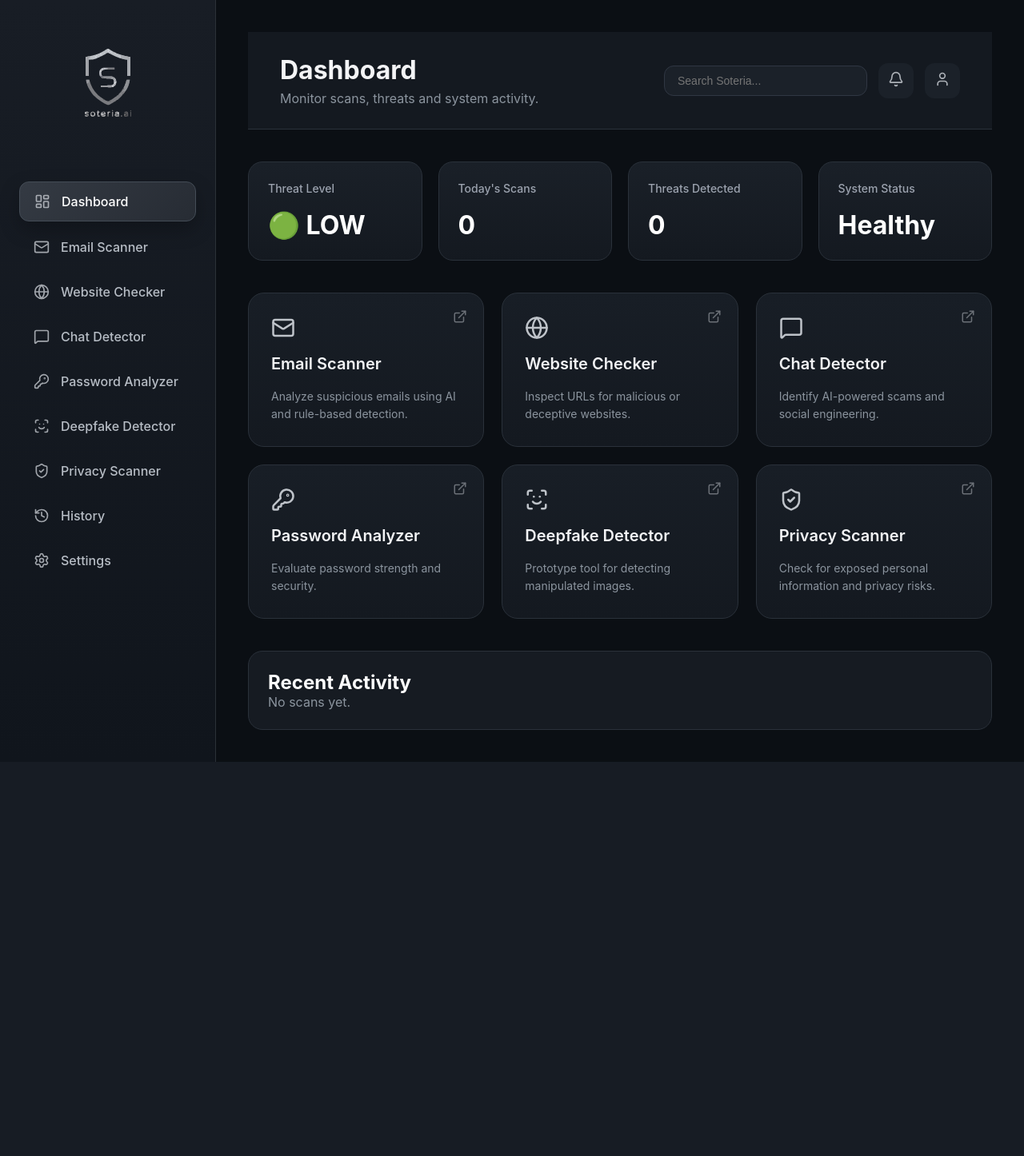
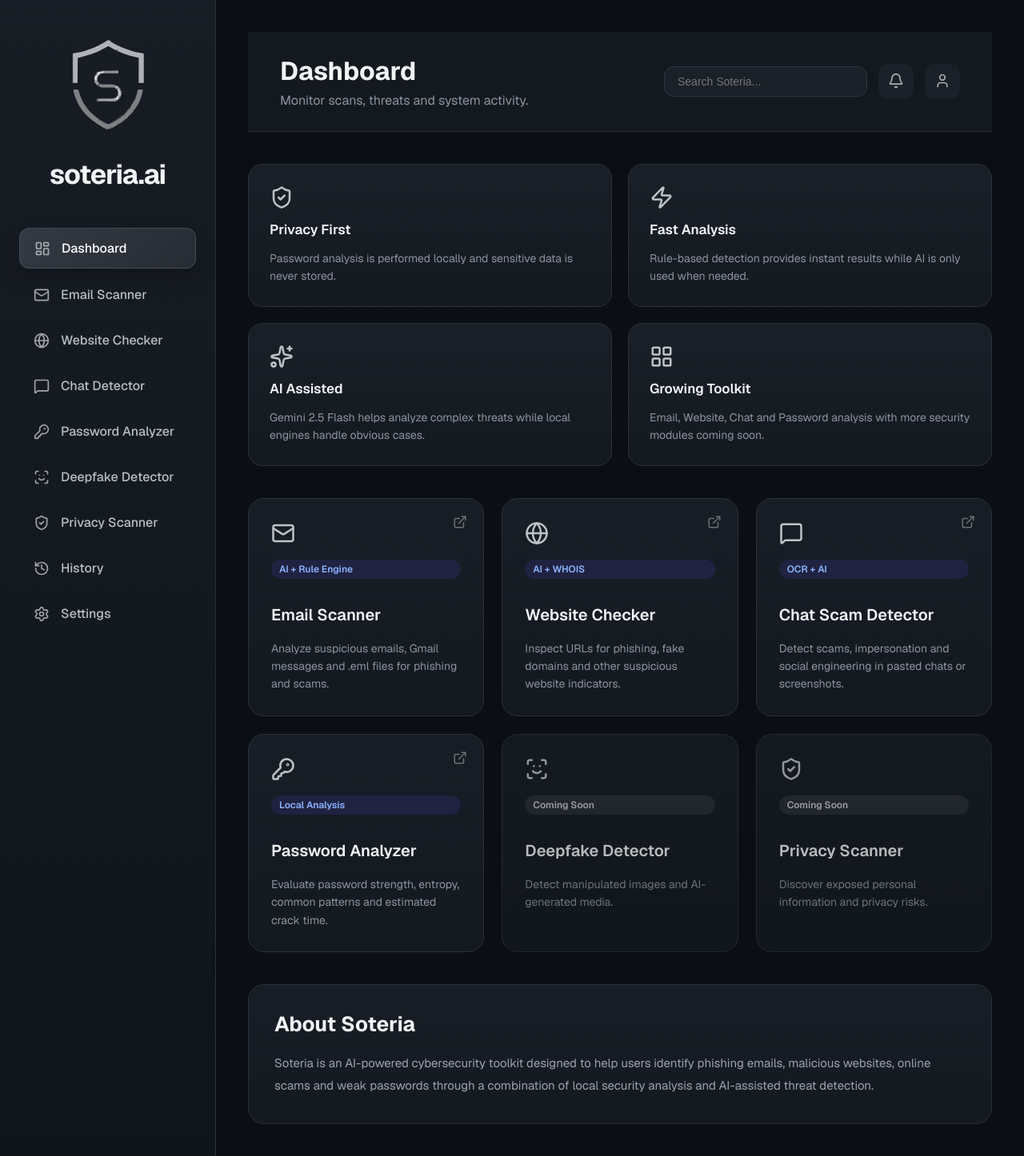
Before and after one commit to f1ygh0n/Soteria, a Flask app: page / in a window 1280 px wide. Shown: the whole page at 80% size. Before the commit the page ends 953 px from the top, so only its background shows below. Run offline with Flask 3, Linux system fonts and the light colour scheme.

Commit message:
Added Password Analyzer to route & UI Improvements

```diff
--- a/app.py
+++ b/app.py
@@ -21,6 +21,7 @@ from routes.gmail import gmail_bp
 from routes.website import website_bp
 from routes.search import search_bp
 from routes.chat import chat_bp
+from routes.password import password_bp
 
 app.register_blueprint(home_bp)
 app.register_blueprint(email_bp)
@@ -28,6 +29,7 @@ app.register_blueprint(gmail_bp)
 app.register_blueprint(website_bp)
 app.register_blueprint(search_bp)
 app.register_blueprint(chat_bp)
+app.register_blueprint(password_bp)
 
 if __name__ == "__main__":
     app.run(debug=True)
--- a/routes/search.py
+++ b/routes/search.py
@@ -29,9 +29,9 @@ PAGES = [
     },
     {
         "name": "Password Analyzer",
-        "description": "Coming Soon",
+        "description": "Analyze password strength without storing or transmitting your password.",
         "keywords": ["password"],
-        "url": "#"
+        "url": "/password"
     },
     {
         "name": "Deepfake Detector",
--- a/static/css/dashboard.css
+++ b/static/css/dashboard.css
@@ -21,30 +21,42 @@
     flex-direction:column;
 }
 
-.logo{
-    margin-bottom:50px;
+.logo {
+
+    display: flex;
+
+    flex-direction: column;
+
+    align-items: center;
+
+    justify-content: center;
+
+    gap: 14px;
+
+    margin-bottom: 50px;
+
 }
 
-.logo h1{
+.logo h1 {
 
-    margin:0;
+    margin: 0;
 
-    font-size:34px;
+    font-size: 34px;
 
-    font-weight:700;
+    font-weight: 700;
 
-    color:#F3F4F6;
+    color: #F3F4F6;
 
-    letter-spacing:-1px;
+    letter-spacing: -1px;
+
 }
 
-.logo p{
+.logo img {
 
-    margin-top:6px;
+    width: 90px;
 
-    color:#8B949E;
+    height: auto;
 
-    font-size:14px;
 }
 
 .navigation{
@@ -135,57 +147,72 @@
 
     display:grid;
 
-    grid-template-columns:repeat(4,1fr);
+    grid-template-columns:repeat(2,1fr);
 
     gap:20px;
 
     margin-bottom:40px;
 }
 
-.card{
+.card {
 
-    background:linear-gradient(
+    background: linear-gradient(
         180deg,
         #1A2028,
         #141920
     );
 
-    border:1px solid #2A313A;
+    border: 1px solid #2A313A;
+    border-radius: 18px;
 
-    border-radius:18px;
+    padding: 26px;
 
-    padding:24px;
+    display: flex;
+    flex-direction: column;
+    gap: 14px;
 
-    transition:.25s;
+    transition: .25s;
+
 }
 
-.card:hover{
+.card:hover {
 
-    transform:translateY(-4px);
+    transform: translateY(-4px);
+    border-color: #4B5563;
 
-    border-color:#4B5563;
 }
 
-.card h3{
+.card h3 {
 
-    color:#9CA3AF;
+    margin: 0;
 
-    margin:0;
+    color: #F3F4F6;
 
-    font-size:14px;
+    font-size: 17px;
+    font-weight: 600;
 
-    font-weight:500;
 }
 
-.card h1{
+.card p {
 
-    margin-top:18px;
+    margin: 0;
 
-    color:white;
+    color: #8B949E;
 
-    font-size:32px;
+    font-size: 14px;
+    line-height: 1.6;
 
-    font-weight:700;
+}
+
+.card h1 {
+
+    margin: 6px 0 0;
+
+    color: white;
+
+    font-size: 34px;
+    font-weight: 700;
+
 }
 
 .modules{
@@ -248,27 +275,54 @@
 
 }
 
-.activity{
+.activity {
 
-    background:#161B22;
+    background: linear-gradient(
+        180deg,
+        #181E26,
+        #141920
+    );
 
-    border:1px solid #2A313A;
+    border: 1px solid #2A313A;
 
-    border-radius:18px;
+    border-radius: 20px;
 
-    padding:24px;
+    padding: 32px;
+
+    transition: .25s;
+
 }
 
-.activity h2{
+.activity:hover {
 
-    margin-top:0;
+    border-color: #4B5563;
 
-    color:white;
 }
 
-.activity p{
+.activity h2 {
 
-    color:#8B949E;
+    margin: 0 0 18px;
+
+    color: #F3F4F6;
+
+    font-size: 26px;
+
+    font-weight: 700;
+
+}
+
+.activity p {
+
+    margin: 0;
+
+    color: #9CA3AF;
+
+    font-size: 15px;
+
+    line-height: 1.9;
+
+    max-width: 900px;
+
 }
 
 .logo img{
@@ -757,3 +811,39 @@
     line-height: 1.7;
 
 }
+
+.module-badge {
+
+    display: inline-block;
+
+    margin-bottom: 14px;
+
+    padding: 4px 10px;
+
+    border-radius: 999px;
+
+    font-size: 12px;
+
+    font-weight: 600;
+
+    background: rgba(79, 70, 229, 0.15);
+
+    color: #8ab4ff;
+
+}
+
+.module-coming {
+
+    background: rgba(255,255,255,.08);
+
+    color: rgba(255,255,255,.75);
+
+}
+
+.disabled-module {
+
+    opacity: .75;
+
+    cursor: default;
+
+}
--- a/static/css/global.css
+++ b/static/css/global.css
@@ -9,7 +9,7 @@
 
 body{
 
-    font-family:'Inter',sans-serif;
+    font-family:'Geist', sans-serif;
 
     background:#0B0F14;
 
--- a/static/css/scanner.css
+++ b/static/css/scan.css
@@ -1314,3 +1314,80 @@
     flex: 0 0 240px;
 
 }
+.privacy-notice {
+
+    display: flex;
+
+    align-items: center;
+
+    gap: 16px;
+
+    margin-top: 20px;
+
+    margin-bottom: 20px;
+
+    padding: 18px 22px;
+
+    background: rgba(255, 255, 255, 0.03);
+
+    border: 1px solid rgba(255, 255, 255, 0.08);
+
+    border-left: 4px solid #4ade80;
+
+    border-radius: 14px;
+
+    transition: 0.2s ease;
+
+}
+
+.privacy-notice:hover {
+
+    background: rgba(255, 255, 255, 0.05);
+
+    border-color: rgba(255, 255, 255, 0.12);
+
+}
+
+.privacy-icon {
+
+    width: 34px;
+
+    height: 34px;
+
+    flex-shrink: 0;
+
+    opacity: 0.95;
+
+}
+
+.privacy-content {
+
+    display: flex;
+
+    flex-direction: column;
+
+}
+
+.privacy-content h4 {
+
+    margin: 0 0 4px;
+
+    font-size: 16px;
+
+    font-weight: 600;
+
+    color: #ffffff;
+
+}
+
+.privacy-content p {
+
+    margin: 0;
+
+    font-size: 14px;
+
+    line-height: 1.5;
+
+    color: rgba(255, 255, 255, 0.72);
+
+}
--- a/templates/base.html
+++ b/templates/base.html
@@ -11,6 +11,10 @@
 
     <title>{{ page_title or "Soteria" }}</title>
 
+    <link rel="preconnect" href="https://fonts.googleapis.com">
+    <link rel="preconnect" href="https://fonts.gstatic.com" crossorigin>
+    <link href="https://fonts.googleapis.com/css2?family=Geist:ital,wght@0,100..900;1,100..900&display=swap" rel="stylesheet">
+
     <link rel="stylesheet"
           href="{{ url_for('static', filename='css/global.css') }}">
 
@@ -18,7 +22,7 @@
           href="{{ url_for('static', filename='css/dashboard.css') }}">
 
     <link rel="stylesheet"
-          href="{{ url_for('static', filename='css/scanner.css') }}">
+          href="{{ url_for('static', filename='css/scan.css') }}">
 
 </head>
 
--- a/templates/components/sidebar.html
+++ b/templates/components/sidebar.html
@@ -2,8 +2,10 @@
 
     <div class="logo">
         <img
-            src="{{ url_for('static', filename='images/logo-transparent.svg') }}"
+            src="{{ url_for('static', filename='images/shield.svg') }}"
             alt="Soteria Logo">
+
+        <h1>soteria.ai</h1>
     </div>
 
     <nav class="navigation">
@@ -42,7 +44,9 @@
             <span>Chat Detector</span>
         </a>
 
-        <a href="#">
+        <a href="{{ url_for('password.password') }}"
+            class="{% if request.endpoint == 'password.password' %}active{% endif %}">
+
             <img src="{{ url_for('static', filename='images/icons/key-round.svg') }}"
                  class="nav-icon"
                  alt="Password">
--- a/templates/dashboard.html
+++ b/templates/dashboard.html
@@ -5,23 +5,63 @@
 <section class="overview">
 
 <div class="card">
-        <h3>Threat Level</h3>
-        <h1>🟢 LOW</h1>
+
+    <img
+        src="{{ url_for('static', filename='images/icons/shield-check.svg') }}"
+        class="module-icon"
+        alt="Privacy">
+
+    <h3>Privacy First</h3>
+
+    <p>
+        Password analysis is performed locally and sensitive data is never stored.
+    </p>
+
 </div>
 
 <div class="card">
-        <h3>Today's Scans</h3>
-        <h1>0</h1>
+
+    <img
+        src="{{ url_for('static', filename='images/icons/zap.svg') }}"
+        class="module-icon"
+        alt="Performance">
+
+    <h3>Fast Analysis</h3>
+
+    <p>
+        Rule-based detection provides instant results while AI is only used when needed.
+    </p>
+
 </div>
 
 <div class="card">
-        <h3>Threats Detected</h3>
-        <h1>0</h1>
+
+    <img
+        src="{{ url_for('static', filename='images/icons/sparkles.svg') }}"
+        class="module-icon"
+        alt="AI">
+
+    <h3>AI Assisted</h3>
+
+    <p>
+        Gemini 2.5 Flash helps analyze complex threats while local engines handle obvious cases.
+    </p>
+
 </div>
 
 <div class="card">
-        <h3>System Status</h3>
-        <h1>Healthy</h1>
+
+    <img
+        src="{{ url_for('static', filename='images/icons/layout-grid.svg') }}"
+        class="module-icon"
+        alt="Toolkit">
+
+    <h3>Growing Toolkit</h3>
+
+    <p>
+        Email, Website, Chat and Password analysis with more security modules coming soon.
+    </p>
+
 </div>
 
 </section>
@@ -32,103 +72,149 @@
 
     <div class="module-card">
 
-            <img src="{{ url_for('static', filename='images/icons/external-link.svg') }}"
+        <img
+            src="{{ url_for('static', filename='images/icons/external-link.svg') }}"
             class="module-arrow"
             alt="Open">
 
-            <img src="{{ url_for('static', filename='images/icons/mail.svg') }}"
+        <img
+            src="{{ url_for('static', filename='images/icons/mail.svg') }}"
             class="module-icon"
             alt="Email">
 
+        <span class="module-badge">
+            AI + Rule Engine
+        </span>
+
         <h3>Email Scanner</h3>
 
-            <p>Analyze suspicious emails using AI and rule-based detection.</p>
+        <p>
+            Analyze suspicious emails, Gmail messages and .eml files for phishing and scams.
+        </p>
 
     </div>
 
 </a>
 
-    <a href="{{ url_for('website.website') }}" class="module-link">
+<a href="{{ url_for('website.website') }}" class="module-card-link">
 
     <div class="module-card">
 
-            <img src="{{ url_for('static', filename='images/icons/external-link.svg') }}"
+        <img
+            src="{{ url_for('static', filename='images/icons/external-link.svg') }}"
             class="module-arrow"
             alt="Open">
 
-            <img src="{{ url_for('static', filename='images/icons/globe.svg') }}"
+        <img
+            src="{{ url_for('static', filename='images/icons/globe.svg') }}"
             class="module-icon"
             alt="Website">
 
+        <span class="module-badge">
+            AI + WHOIS
+        </span>
+
         <h3>Website Checker</h3>
 
-            <p>Inspect URLs for malicious or deceptive websites.</p>
+        <p>
+            Inspect URLs for phishing, fake domains and other suspicious website indicators.
+        </p>
 
     </div>
 
 </a>
 
+<a href="{{ url_for('chat.chat') }}" class="module-card-link">
+
     <div class="module-card">
 
-        <img src="{{ url_for('static', filename='images/icons/external-link.svg') }}"
+        <img
+            src="{{ url_for('static', filename='images/icons/external-link.svg') }}"
             class="module-arrow"
             alt="Open">
 
-        <img src="{{ url_for('static', filename='images/icons/message-square.svg') }}"
+        <img
+            src="{{ url_for('static', filename='images/icons/message-square.svg') }}"
             class="module-icon"
             alt="Chat">
 
-        <h3>Chat Detector</h3>
+        <span class="module-badge">
+            OCR + AI
+        </span>
 
-        <p>Identify AI-powered scams and social engineering.</p>
+        <h3>Chat Scam Detector</h3>
+
+        <p>
+            Detect scams, impersonation and social engineering in pasted chats or screenshots.
+        </p>
 
     </div>
 
+</a>
+
+<a href="{{ url_for('password.password') }}" class="module-card-link">
+
     <div class="module-card">
 
-        <img src="{{ url_for('static', filename='images/icons/external-link.svg') }}"
+        <img
+            src="{{ url_for('static', filename='images/icons/external-link.svg') }}"
             class="module-arrow"
             alt="Open">
 
-        <img src="{{ url_for('static', filename='images/icons/key-round.svg') }}"
+        <img
+            src="{{ url_for('static', filename='images/icons/key-round.svg') }}"
             class="module-icon"
             alt="Password">
 
+        <span class="module-badge">
+            Local Analysis
+        </span>
+
         <h3>Password Analyzer</h3>
 
-        <p>Evaluate password strength and security.</p>
+        <p>
+            Evaluate password strength, entropy, common patterns and estimated crack time.
+        </p>
 
     </div>
 
-    <div class="module-card">
+</a>
 
-        <img src="{{ url_for('static', filename='images/icons/external-link.svg') }}"
-             class="module-arrow"
-             alt="Open">
+<div class="module-card disabled-module">
 
-        <img src="{{ url_for('static', filename='images/icons/scan-face.svg') }}"
+    <img
+        src="{{ url_for('static', filename='images/icons/scan-face.svg') }}"
         class="module-icon"
         alt="Deepfake">
 
+    <span class="module-badge module-coming">
+        Coming Soon
+    </span>
+
     <h3>Deepfake Detector</h3>
 
-        <p>Prototype tool for detecting manipulated images.</p>
+    <p>
+        Detect manipulated images and AI-generated media.
+    </p>
 
 </div>
 
-    <div class="module-card">
+<div class="module-card disabled-module">
 
-        <img src="{{ url_for('static', filename='images/icons/external-link.svg') }}"
-             class="module-arrow"
-             alt="Open">
-
-        <img src="{{ url_for('static', filename='images/icons/shield-check.svg') }}"
+    <img
+        src="{{ url_for('static', filename='images/icons/shield-check.svg') }}"
         class="module-icon"
         alt="Privacy">
 
+    <span class="module-badge module-coming">
+        Coming Soon
+    </span>
+
     <h3>Privacy Scanner</h3>
 
-        <p>Check for exposed personal information and privacy risks.</p>
+    <p>
+        Discover exposed personal information and privacy risks.
+    </p>
 
 </div>
 
@@ -136,9 +222,13 @@
 
 <section class="activity">
 
-    <h2>Recent Activity</h2>
+<h2>About Soteria</h2>
 
-    <p>No scans yet.</p>
+<p>
+    Soteria is an AI-powered cybersecurity toolkit designed to help users identify phishing emails,
+    malicious websites, online scams and weak passwords through a combination of local security
+    analysis and AI-assisted threat detection.
+</p>
 
 </section>
 
```
Also changed, not shown: routes/password.py (added, +17 -0 lines), templates/password.html (added, +66 -0 lines), README.md, static/images/icons/layout-grid.svg (added), static/images/icons/lock.svg (added), static/images/icons/zap.svg (added), static/images/logo-transparent.png, static/images/logo-transparent.svg. Lines whose indentation alone changed are shown as unchanged.
